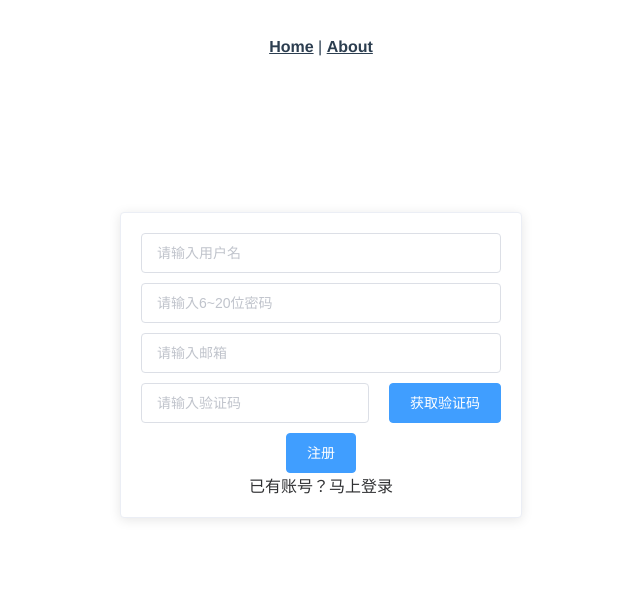
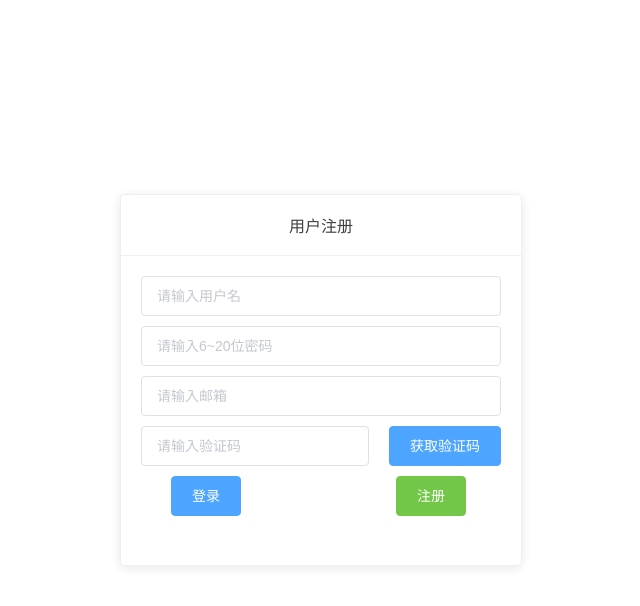
Before and after one commit to CastJo/ScienceShare-Front, a Vue app: page /SignUp in a window 1280 px wide. Shown: the top 606 px of the page, without its empty margins (319-959 px from the left). Built offline with nearby package versions, Linux system fonts and the light colour scheme.

Commit message:
修改样式

```diff
--- a/src/App.vue
+++ b/src/App.vue
@@ -1,8 +1,8 @@
 <template>
   <div id="app">
     <div id="nav">
-      <router-link to="/">Home</router-link> |
-      <router-link to="/about">About</router-link>
+<!--      <router-link to="/">Home</router-link> |-->
+<!--      <router-link to="/about">About</router-link>-->
     </div>
     <router-view/>
   </div>
--- a/src/views/SignIn.vue
+++ b/src/views/SignIn.vue
@@ -1,16 +1,21 @@
 <template>
-    <div class="wrap">
-        <div class="grid-content"><br/><br/><br/><br/><br/><br/><br/></div>
+    <div class="wrap" style="padding-top:10%;filter:alpha(opacity=92.5); -moz-opacity:0.925; opacity: 0.925;">
+
         <center>
+
             <el-card class="login-card">
+                <div slot="header">
+                    <span>用户登录</span>
+                </div>
                 <el-input placeholder="请输入用户名" type="text" v-model="loginInfoVo.username"/>
                 <el-input placeholder="请输入密码" type="password" v-model="loginInfoVo.password"/>
+                <el-col :span="2">
+                    <el-button class="bottomControl" type="primary" v-on:click="ToRegister" >注册</el-button>
+                </el-col>
+                <el-col :span="2" :offset="13">
+                    <el-button class="bottomControl" type="success" v-on:click="SignIn">登录</el-button>
+                </el-col>
 
-                <el-button class="bottomControl" type="primary" v-on:click="SignIn">登录</el-button>
-                <br/>
-                <div>
-                    <span v-on:click="ToRegister">没有账号？马上注册</span><br/>
-                </div>
             </el-card>
         </center>
     </div>
@@ -87,6 +92,7 @@
                         }
                     })
                     .catch(failResponse => {
+                        console.log(failResponse)
                     })
             }
         }
@@ -101,7 +107,7 @@
 
     .login-card {
         width: 320px;
-        height: 250px;
+        height: 270px;
 
     }
 
@@ -125,7 +131,4 @@
         cursor: pointer;
     }
 
-    span:hover {
-        color: #41b883;
-    }
 </style>
--- a/src/views/SignUp.vue
+++ b/src/views/SignUp.vue
@@ -1,8 +1,11 @@
 <template>
-    <div class="wrap">
-        <div class="grid-content"><br/><br/><br/><br/><br/><br/><br/></div>
+    <div class="wrap" style="padding-top:10%;filter:alpha(opacity=92.5); -moz-opacity:0.925; opacity: 0.925;">
         <center>
+
             <el-card class="register-card">
+                <div slot="header">
+                    <span>用户注册</span>
+                </div>
                 <el-input placeholder="请输入用户名" type="text" v-model="loginInfoVo.username"/>
 
                 <el-input placeholder="请输入6~20位密码" type="password" v-model="loginInfoVo.password"/>
@@ -17,10 +20,14 @@
                         <span v-else>获取验证码</span></el-button>
 
                 </el-row>
-                <el-button type="primary" v-on:click="SignUp">注册</el-button>
-                <div>
-                    <span v-on:click="ToLogin">已有账号？马上登录</span><br/>
-                </div>
+                <el-col :span="2" :offset="2">
+                    <el-button type="primary" v-on:click="ToLogin">登录</el-button>
+                </el-col>
+                <el-col :span="2" :offset="13">
+                    <el-button type="success" v-on:click="SignUp">注册</el-button>
+                </el-col>
+
+
 
             </el-card>
         </center>
@@ -162,6 +169,7 @@
                             }
                         })
                         .catch(failResponse => {
+                            console.log(failResponse)
                         })
                 }
 
@@ -178,6 +186,7 @@
 
     .register-card {
         width: 400px;
+        height: 370px;
     }
 
     input {
@@ -202,7 +211,4 @@
         cursor: pointer;
     }
 
-    span:hover {
-        color: #41b883;
-    }
 </style>
```
